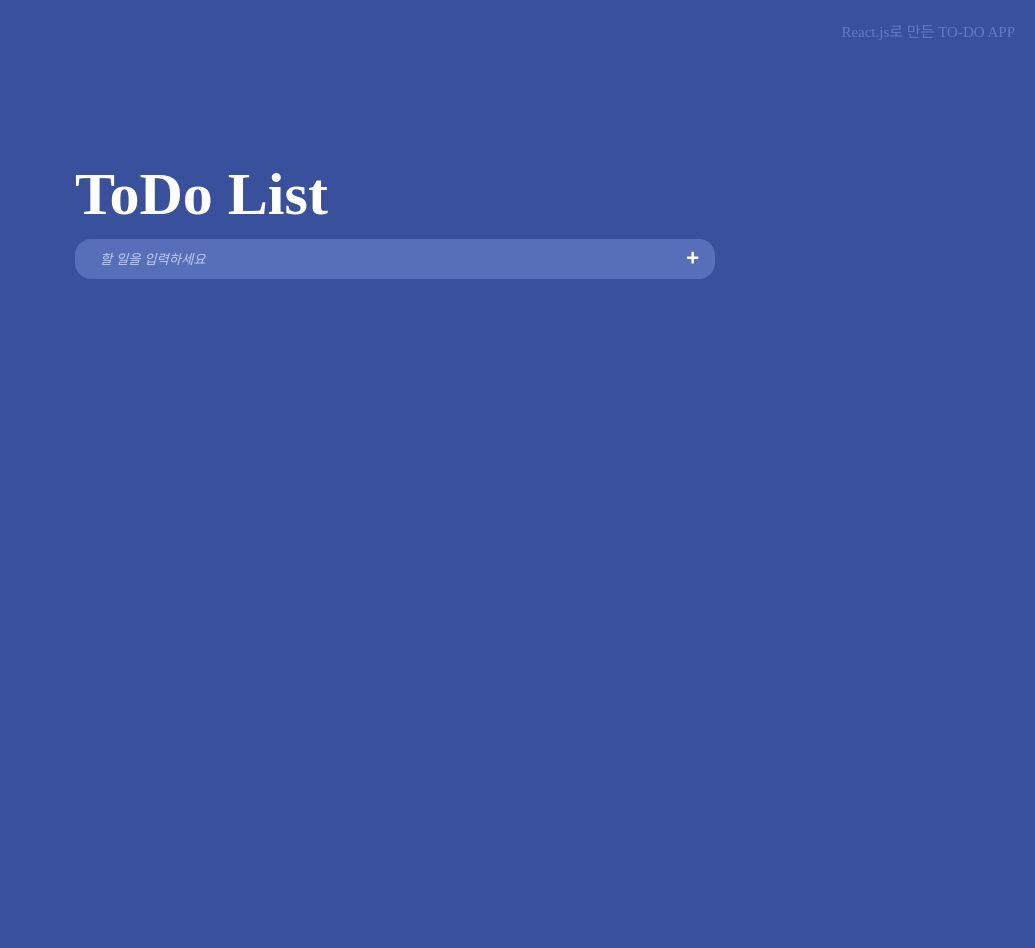
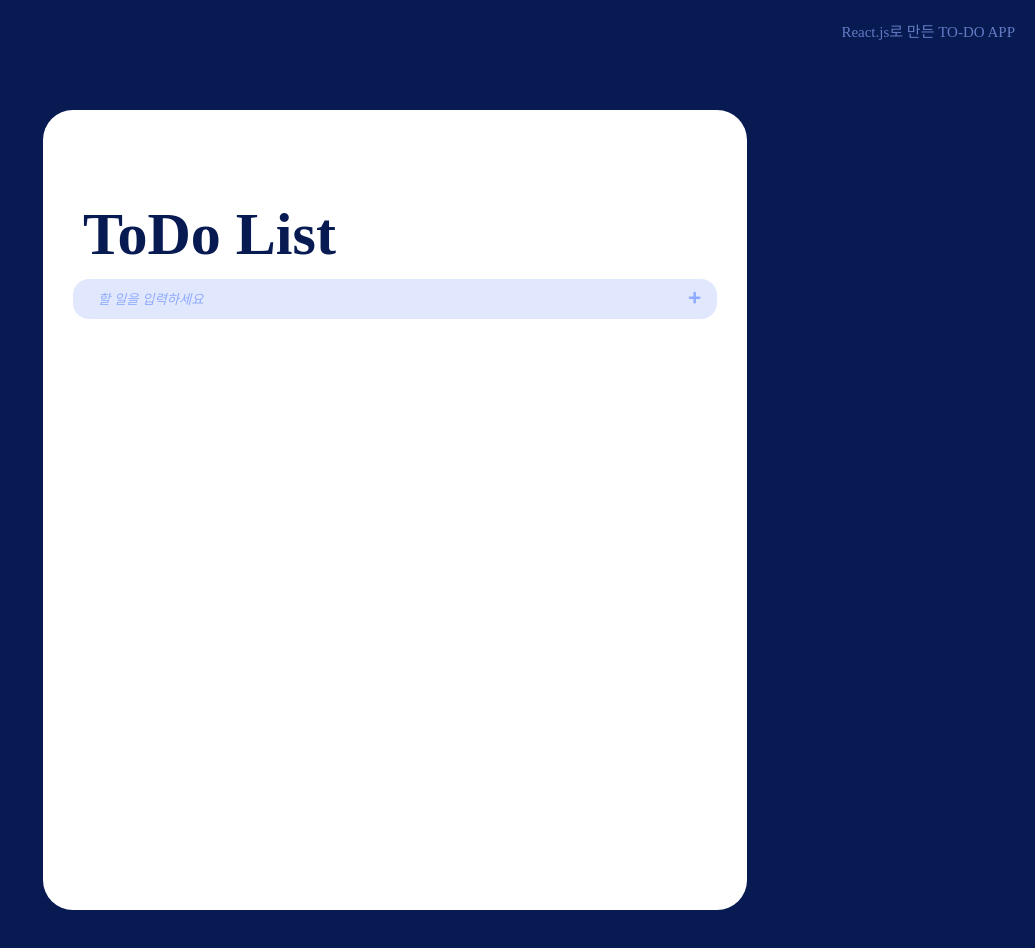
Before and after one commit to chorom-ham/react-todo-1886px, a React (Create React App) app: page / in a window 1280 px wide. Shown: the top 948 px of the page, without its empty margins (245-1280 px from the left). Before the commit the page ends 800 px from the top, so only its background shows below. Built offline with nearby package versions, Linux system fonts and the light colour scheme; a web font is replaced by a local one.

Commit message:
docs: change colors

```diff
--- a/src/App.js
+++ b/src/App.js
@@ -1,5 +1,4 @@
 import styled, { createGlobalStyle } from "styled-components";
-
 import Header from "./components/Header.js";
 import Todo from "./components/todo/Todo";
 
@@ -13,7 +12,7 @@ const GlobalStyle = createGlobalStyle`
   body {
     width: 100%;
     margin: 0;
-    background-color: rgb(57,81, 156);
+    background-color: rgb(7, 26, 82);
   }
 `;
 
--- a/src/components/todo/Form.js
+++ b/src/components/todo/Form.js
@@ -44,19 +44,18 @@ const StyledForm = styled.div`
   height: 4rem;
   padding: 1rem;
   align-items: center;
-  margin: 1rem 0;
+  margin: 1rem 0 1.5rem;
 `;
 
 const ItemInput = styled.input`
   ::placeholder {
-    color: #bfcfff;
+    color: #8fabff;
   }
 
   flex-grow: 1;
   margin-right: 1rem;
   border: none;
   outline: none;
-  color: #bfcfff;
   padding-left: 1.5rem;
   font-style: italic;
   background-color: transparent;
@@ -66,7 +65,7 @@ const AddItemButton = styled.button`
   background: transparent;
   border: none;
   transition-duration: 0.2s;
-  color: white;
+  color: #8fabff;
   padding-top: 0.2rem;
 
   &:hover {
--- a/src/components/todo/Item.js
+++ b/src/components/todo/Item.js
@@ -1,5 +1,5 @@
 import styled, {css} from "styled-components";
-import {FaRegCircle, FaTimesCircle as RemoveItemIcon} from "react-icons/fa";
+import {FaRegCircle, FaTimesCircle} from "react-icons/fa";
 import {useRef, useState} from "react";
 
 // Hint: props로 id, text, onClick 등 (자유)
@@ -24,7 +24,7 @@ export default function Item({content, todoList, setTodoList, TodoList}) {
                 {content}
             </ContentButton>
             <RemoveItemButton value={state} onClick={removeItem}>
-                <RemoveItemIcon />
+                <RemoveItemIcon value={state} />
             </RemoveItemButton>
         </StyledItem>
     );
@@ -35,21 +35,26 @@ const StyledItem = styled.div`
   height: 5rem;
   width: 98%;
   padding: 0 2rem;
-  margin: 0.3rem auto;
+  margin: 0.5rem auto;
   border-radius: 1.5rem;
   font-size: 1.5rem;
   align-items: center;
   transition-duration: 0.2s;
-  background-color: rgb(7, 26, 82);
+  background-color: white;
+  border: 1px solid rgb(57,81, 156);
 
   &:hover{
-    box-shadow: 0 0 4px 2px rgb(215, 58, 246);
+    border-color: #f63af0;
   }
 
   ${props =>
     props.value === 'done' &&
     css`
-      background-color: rgb(7,26,82, 0.5);
+      border-color: rgb(84, 126, 255, 0.1);
+      background-color: rgb(84, 126, 255, 0.1);
+      &:hover{
+        border-color: #f63af0;
+      }
     `}
 `;
 
@@ -59,16 +64,15 @@ const ContentButton = styled.button`
   flex-grow: 1;
   border: none;
   background-color: transparent;
-  color: white;
 
   //text css
   ${props =>
     props.value === 'done' &&
     css`
       text-decoration: line-through;
-      text-decoration-color: #bfcfff;
+      text-decoration-color: rgb(84, 126, 255, 0.5);
       font-style: italic;
-      color: #bfcfff;
+      color: rgb(84, 126, 255, 0.5);
     `}
 `;
 
@@ -76,12 +80,12 @@ const ContentIcon = styled(FaRegCircle)`
   width: 2rem;
   height: 2rem;
   margin-right: 1.5rem;
-  fill: rgb(215, 58, 246);
+  fill: #f63af0;
 
   ${props =>
     props.value === 'done' &&
     css`
-      fill: rgb(0, 91, 210);
+      fill: rgb(84, 126, 255, 0.5);
     `}
 `;
 
@@ -91,8 +95,20 @@ const RemoveItemButton = styled.button`
   width: 1.5rem;
   margin: 0 0.5rem;
   background-color: transparent;
+`;
 
-  svg{
-    fill: white;
+const RemoveItemIcon = styled(FaTimesCircle)`
+  transition-duration: 0.2s;
+  fill: transparent;
+
+  &:hover{
+    fill: rgb(7, 26, 82);
+
+    ${props =>
+        props.value === 'done' &&
+        css`
+          fill: rgb(57,81, 156);
+    `}
   }
+
 `;
--- a/src/components/todo/Todo.js
+++ b/src/components/todo/Todo.js
@@ -27,15 +27,19 @@ function Todo() {
 const StyledTodo = styled.div`
   display: flex;
   flex-direction: column;
-  width: 50%;
-  margin: 10rem auto;
+  width: 55%;
+  min-height: 80rem;
+  margin: 5rem auto;
+  background-color: white;
+  border-radius: 3rem;
+  padding: 5rem 3rem 0;
 `;
 
 const Title = styled.h1`
   font-size: 6rem;
   font-weight: 700;
-  color: white;
-  margin: 0;
+  margin: 4rem 1rem 0;
+  color: rgb(7, 26, 82);
 `;
 
 export default Todo;
```
